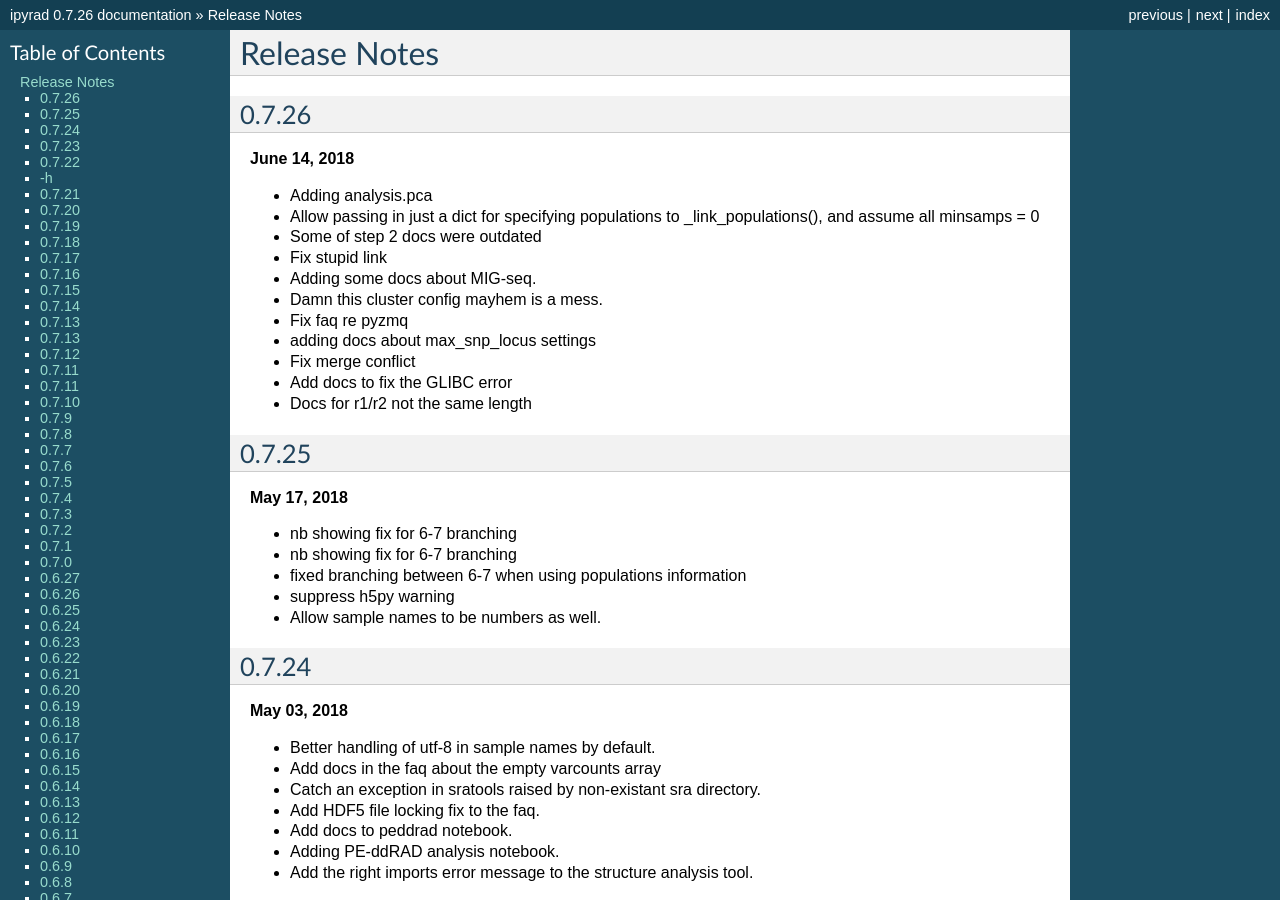
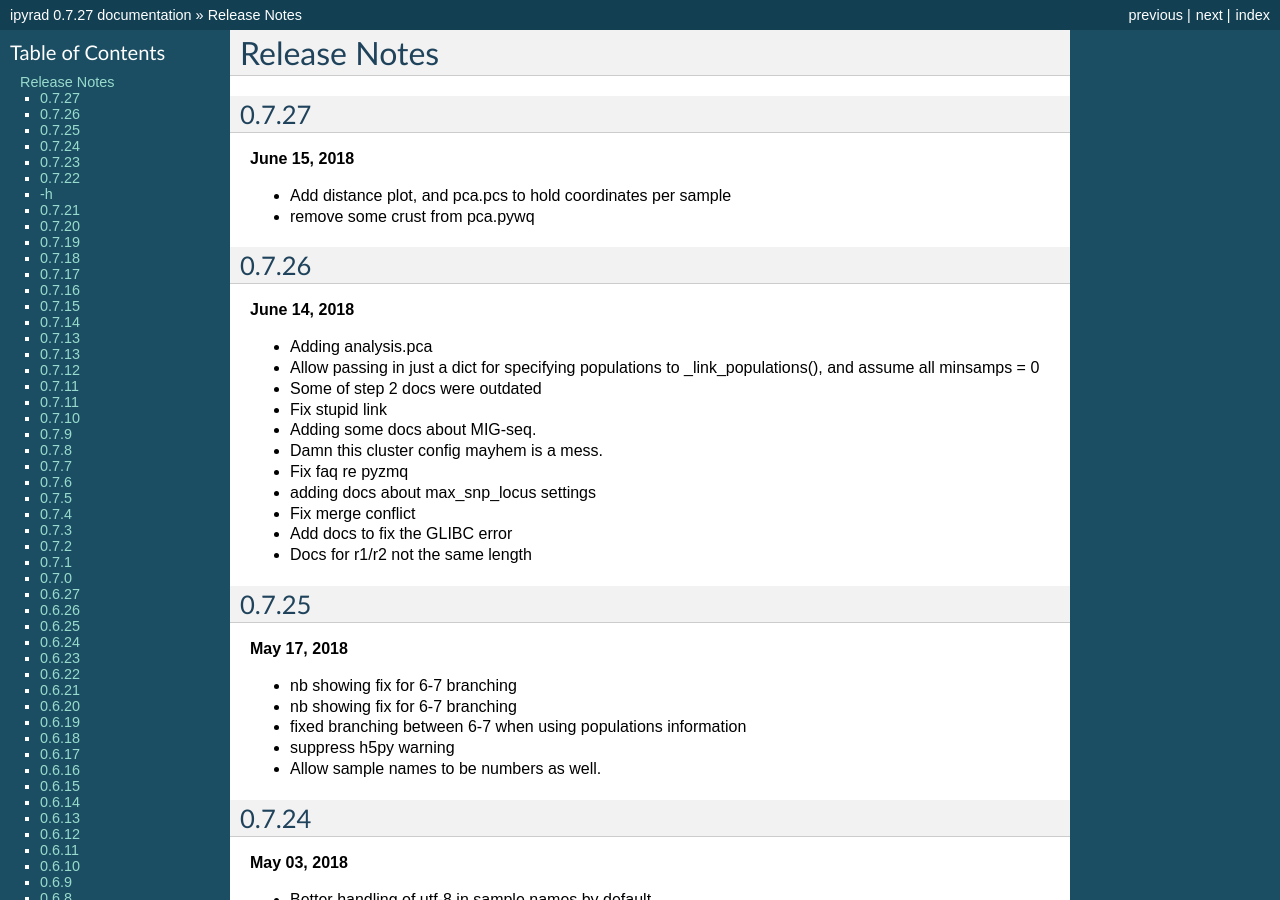
Before and after one commit to dereneaton/ipyrad, a Sphinx documentation site: the page built from docs/releasenotes.rst, in a window 1280 px wide and 900 px high. Built offline with Sphinx 7.4.7, drawn with Linux system fonts in a browser that asks for light colours; pages that are not in the unit, such as notebooks, are missing from menus; the version number is read from the project's files by our own code; some of the changed text lies outside the part shown.

Commit message:
"Updating ipyrad/__init__.py to version - 0.7.27

```diff
--- a/docs/releasenotes.rst
+++ b/docs/releasenotes.rst
@@ -4,6 +4,13 @@
 
 Release Notes
 =============
+
+0.7.27
+------
+**June 15, 2018**
+
+- Add distance plot, and pca.pcs to hold coordinates per sample
+- remove some crust from pca.pywq
 
 0.7.26
 ------
--- a/ipyrad/__init__.py
+++ b/ipyrad/__init__.py
@@ -2,7 +2,7 @@
 
 
 ## dunders
-__version__ = "0.7.26"
+__version__ = "0.7.27"
 __author__ = "Deren Eaton & Isaac Overcast"
 
 ## Possible values for __loglevel__: "DEBUG"  "INFO"  "WARN"  "ERROR"
```
